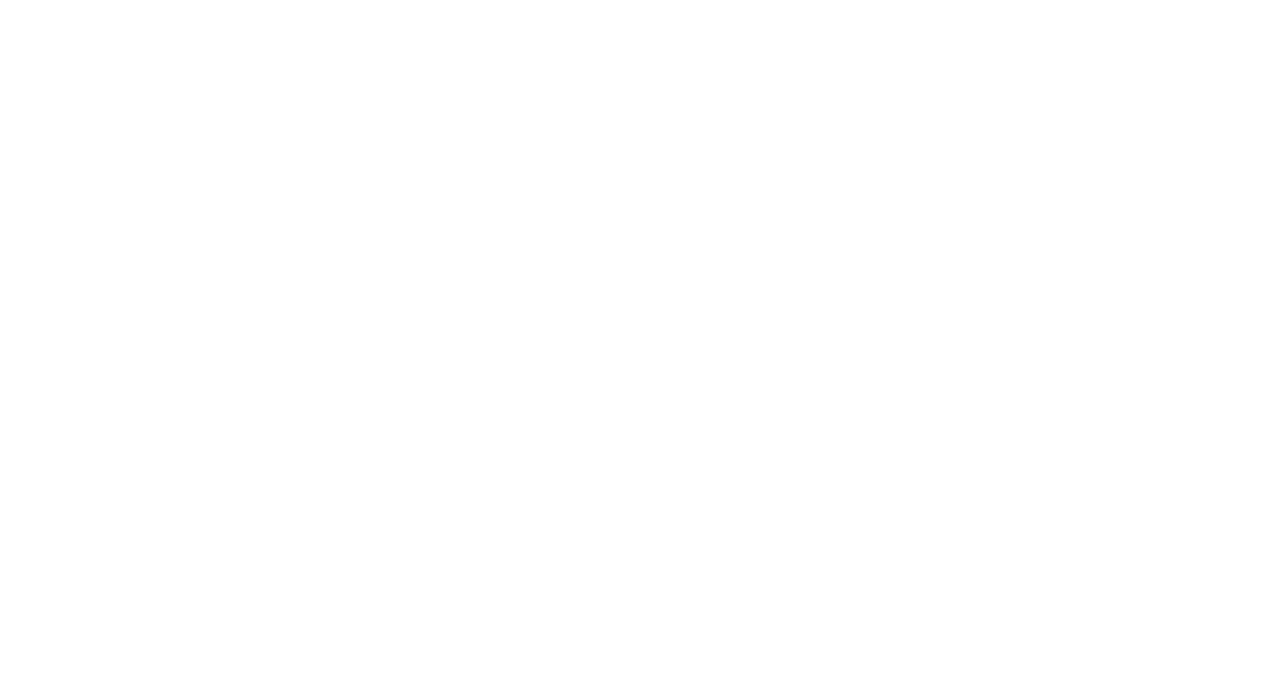
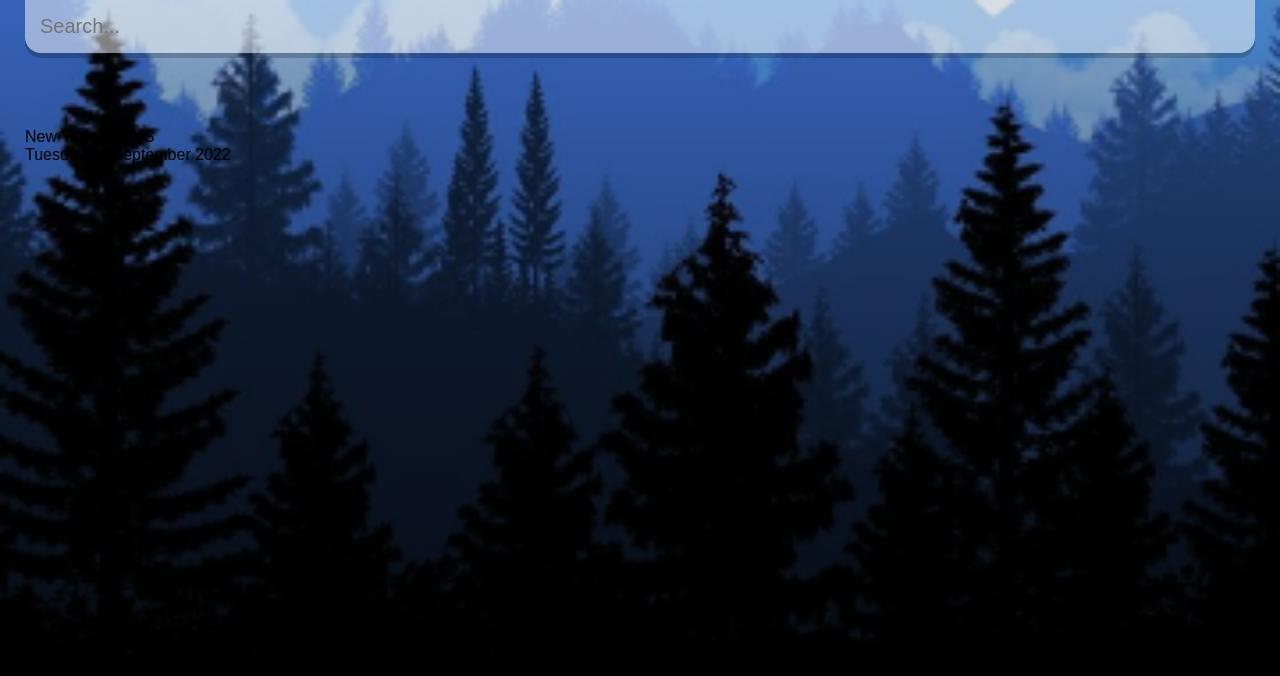
Before and after one commit to elGrogz/react-weather-app, a React (Create React App) app: page / in a window 1280 px wide. Shown: the top 676 px of the page. Built offline with nearby package versions, Linux system fonts and the light colour scheme.

Commit message:
added search bar

```diff
--- a/src/App.js
+++ b/src/App.js
@@ -6,7 +6,52 @@
 };
 
 function App() {
-  return <div></div>;
+  const dateBuilder = (d) => {
+    let months = [
+      "January",
+      "February",
+      "March",
+      "April",
+      "May",
+      "June",
+      "July",
+      "August",
+      "September",
+      "October",
+      "November",
+      "December",
+    ];
+    let days = [
+      "Sunday",
+      "Monday",
+      "Tuesday",
+      "Wednesday",
+      "Thursday",
+      "Friday",
+      "Saturday",
+    ];
+
+    let day = days[d.getDay()];
+    let date = d.getDate();
+    let month = months[d.getMonth()];
+    let year = d.getFullYear();
+
+    return `${day} ${date} ${month} ${year}`;
+  };
+
+  return (
+    <div className="app">
+      <main>
+        <div className="search-box">
+          <input type="text" className="search-bar" placeholder="Search..." />
+        </div>
+        <div className="location-box">
+          <div className="location">New York City, US</div>
+          <div className="date">{dateBuilder(new Date())}</div>
+        </div>
+      </main>
+    </div>
+  );
 }
 
 export default App;
--- a/src/index.css
+++ b/src/index.css
@@ -1,13 +1,61 @@
-body {
+* {
   margin: 0;
-  font-family: -apple-system, BlinkMacSystemFont, 'Segoe UI', 'Roboto', 'Oxygen',
-    'Ubuntu', 'Cantarell', 'Fira Sans', 'Droid Sans', 'Helvetica Neue',
-    sans-serif;
-  -webkit-font-smoothing: antialiased;
-  -moz-osx-font-smoothing: grayscale;
+  padding: 0;
+  box-sizing: border-box;
 }
 
-code {
-  font-family: source-code-pro, Menlo, Monaco, Consolas, 'Courier New',
-    monospace;
+body {
+  font-family: "montseratt", sans-serif;
 }
+
+.app {
+  background-image: url("../public/cold-bg.jpeg");
+  background-size: cover;
+  background-position: bottom;
+  transition: 0.4 ease-out;
+}
+
+.app.warm {
+  background-image: url("../public/warm-bg.jpeg");
+}
+
+main {
+  min-height: 100vh;
+  background-image: linear-gradient(
+    to bottom,
+    rgba(0, 0, 0, 0.2),
+    rgba(0, 0, 0, 0.8)
+  );
+  padding: 25px;
+}
+
+.search-box {
+  width: 100%;
+  margin: 0 0 75px;
+}
+
+.search-bar {
+  display: block; /* */
+  width: 100%;
+  padding: 15px;
+
+  appearance: none;
+  background: none;
+  border: none;
+  outline: none;
+
+  background-color: rgba(255, 255, 255, 0.5);
+  border-radius: 0px 0px 16px 16px; /* top left, top right, bottom right, bottom left */
+  margin-top: -25px; /* brings the element 25 px up to account for the padding of the main class */
+
+  box-shadow: 0px 5px rgba(0, 0, 0, 0.2);
+
+  color: #313131;
+  font-size: 20px;
+
+  transition: 0.4s ease;
+}
+
+.search-box .search-bar:focus {
+  background-color: rgba(255, 255, 255, 0.75);
+}
```
